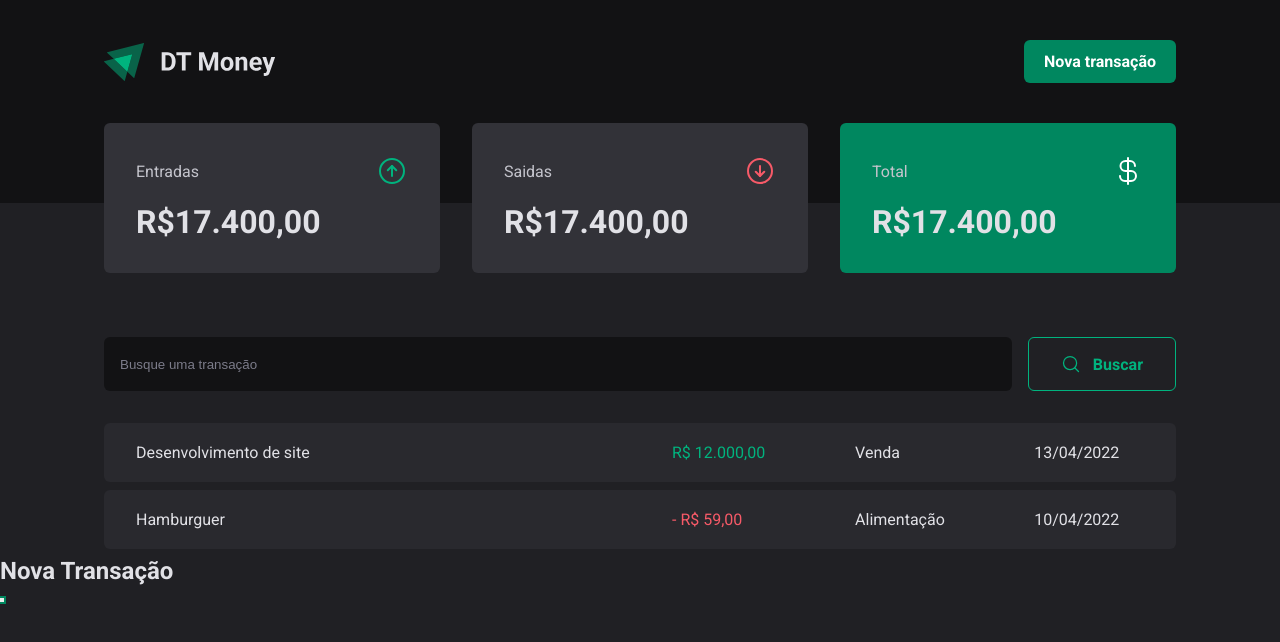
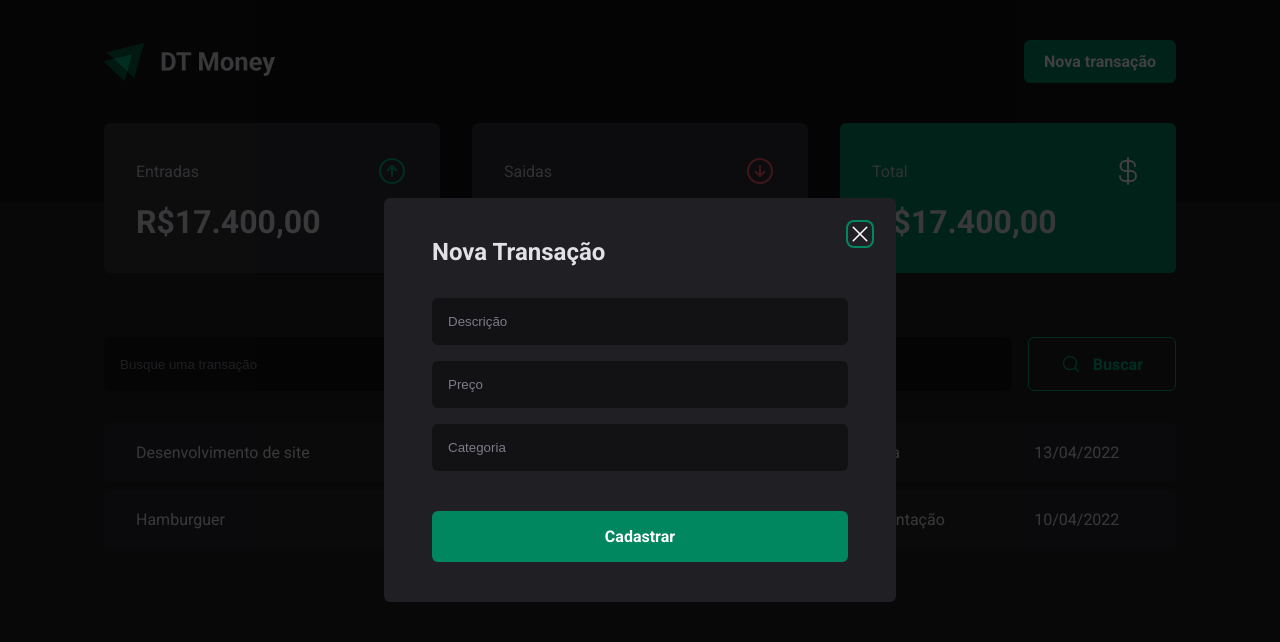
Before and after one commit to felipe0848/Dt-Money, a React (Vite) app: page / in a window 1280 px wide. Both pictures are taken after a click on the button "Nova transação". Shown: the top 642 px of the page. Built offline with nearby package versions, Linux system fonts and the light colour scheme.

Commit message:
Feat: add styles in dialog new transaction

```diff
--- a/src/components/header/index.tsx
+++ b/src/components/header/index.tsx
@@ -1,6 +1,7 @@
 import { HeaderContainer, HeaderContent, NewTransactionButton } from './styles'
 import logoImg from '../../assets/logo.svg'
 import * as Dialog from '@radix-ui/react-dialog'
+import { NewTransactionModal } from '../new-transaction-modal'
 export function Header() {
   return (
     <HeaderContainer>
@@ -10,14 +11,7 @@
           <Dialog.Trigger asChild>
             <NewTransactionButton>Nova transação</NewTransactionButton>
           </Dialog.Trigger>
-          <Dialog.Portal>
-            <Dialog.Overlay>
-              <Dialog.Content>
-                <Dialog.Title>Nova Transação</Dialog.Title>
-                <Dialog.Close />
-              </Dialog.Content>
-            </Dialog.Overlay>
-          </Dialog.Portal>
+          <NewTransactionModal />
         </Dialog.Root>
       </HeaderContent>
     </HeaderContainer>
--- /dev/null
+++ b/src/components/new-transaction-modal/index.tsx
@@ -0,0 +1,24 @@
+import * as Dialog from '@radix-ui/react-dialog'
+import { X } from 'phosphor-react'
+import { ButtonClose, Content, Overlay } from './styles'
+export function NewTransactionModal() {
+  return (
+    <Dialog.Portal>
+      <Overlay>
+        <Content>
+          <Dialog.Title>Nova Transação</Dialog.Title>
+          <ButtonClose>
+            <X size={24} />
+          </ButtonClose>
+          <form>
+            <input type="text" placeholder="Descrição" />
+            <input type="number" placeholder="Preço" />
+            <input type="text" placeholder="Categoria" />
+
+            <button type="submit">Cadastrar</button>
+          </form>
+        </Content>
+      </Overlay>
+    </Dialog.Portal>
+  )
+}
--- /dev/null
+++ b/src/components/new-transaction-modal/styles.ts
@@ -0,0 +1,67 @@
+import * as Dialog from '@radix-ui/react-dialog'
+import styled from 'styled-components'
+
+export const Overlay = styled(Dialog.Overlay)`
+  position: fixed;
+  width: 100vw;
+  height: 100vh;
+
+  background: rgba(0, 0, 0, 0.75);
+  inset: 0;
+`
+
+export const Content = styled(Dialog.Content)`
+  position: fixed;
+  top: 50%;
+  left: 50%;
+  transform: translate(-50%, -50%);
+
+  min-width: 32rem;
+  background: ${(props) => props.theme['gray-800']};
+  padding: 2.5rem 3rem;
+  border-radius: 6px;
+
+  form {
+    display: flex;
+    flex-direction: column;
+    gap: 1rem;
+    margin-top: 2rem;
+    input {
+      padding: 1rem;
+      border-radius: 6px;
+
+      border: none;
+      background: ${(props) => props.theme['gray-900']};
+      color: ${(props) => props.theme['gray-300']};
+      &::placeholder {
+        color: ${(props) => props.theme['gray-500']};
+      }
+    }
+    button[type='submit'] {
+      margin-top: 1.5rem;
+      padding: 1rem 2rem;
+      border-radius: 6px;
+      background: ${(props) => props.theme['green-500']};
+      color: ${(props) => props.theme.white};
+
+      border: none;
+      font-weight: bold;
+      cursor: pointer;
+
+      &:hover {
+        background: ${(props) => props.theme['green-700']};
+        transition: background-color 0.2s;
+      }
+    }
+  }
+`
+export const ButtonClose = styled(Dialog.Close)`
+  position: absolute;
+  top: 1.5rem;
+  right: 1.5rem;
+  border: none;
+  background: transparent;
+  border-radius: 6px;
+  line-height: 0;
+  color: ${(props) => props.theme.white};
+`
```
